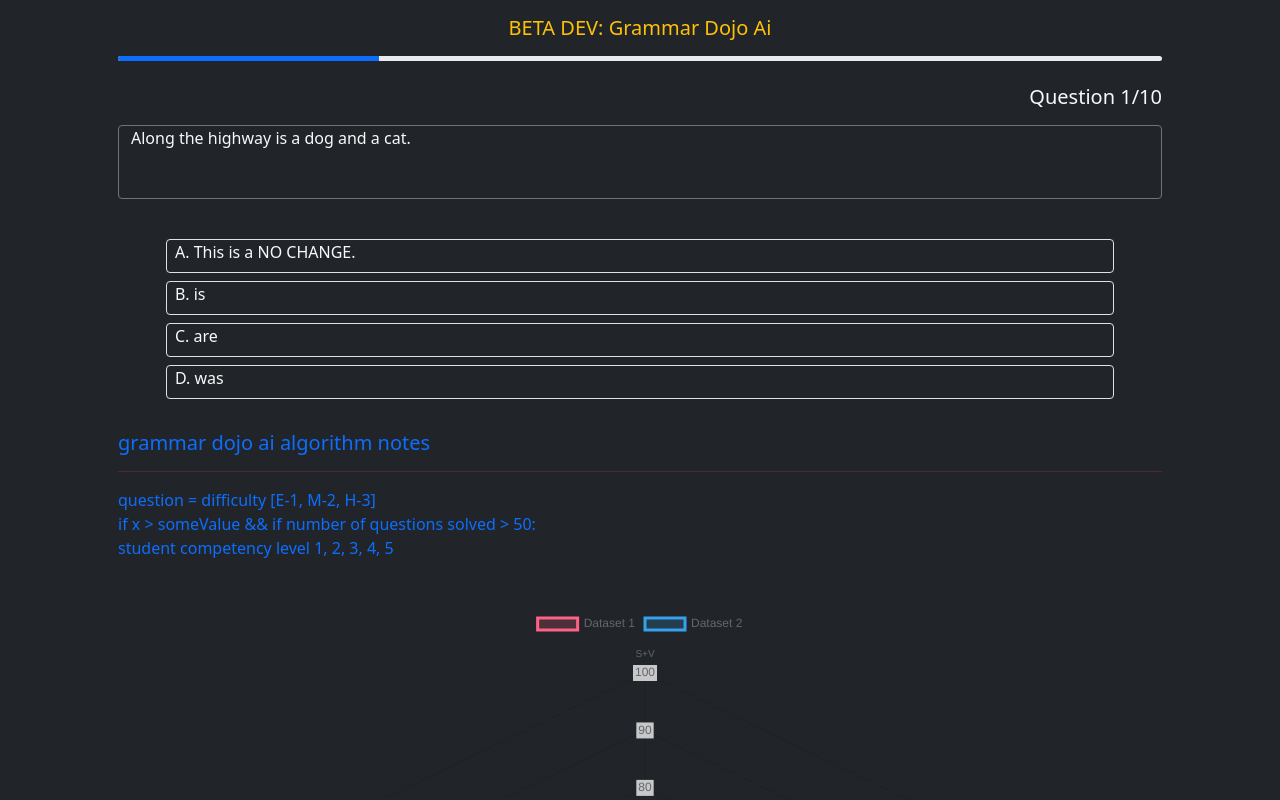
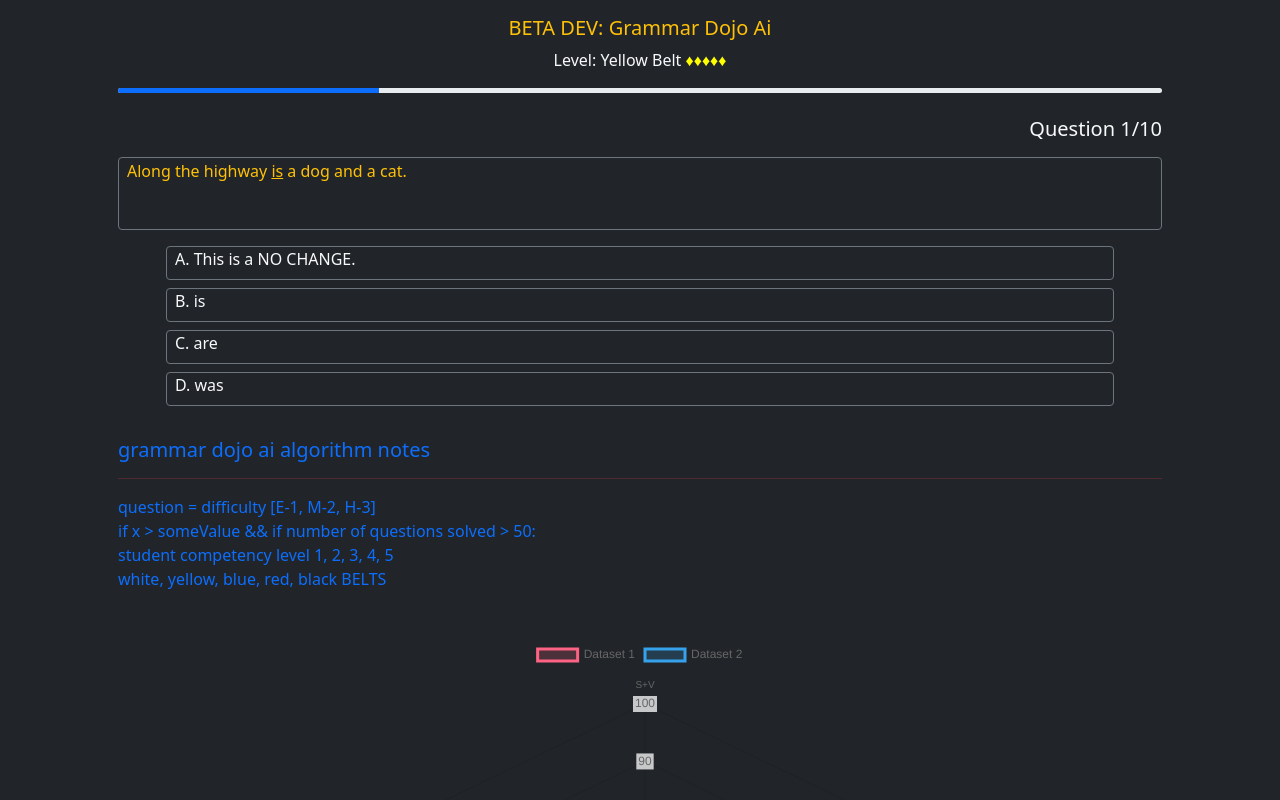
Before and after one commit to turbonium335i/evo3wstatic, a plain HTML site: page grammar.html in a window 1280 px wide. Shown: the top 800 px of the page. Drawn offline with nearby package versions, Linux system fonts and the light colour scheme.

Commit message:
dojo link belt

```diff
--- a/grammar.html
+++ b/grammar.html
@@ -17,6 +17,8 @@
         <div class="text-center m-3">
 
             <h5 class="text-warning">BETA DEV: Grammar Dojo Ai</h5>
+            Level: Yellow Belt <span style="color:yellow">&diams;&diams;&diams;&diams;&diams;</span>
+
         </div>
 
         <div class="progress" style="height: 5px;">
@@ -25,17 +27,18 @@
         </div>
         <br>
         <div class="h5 text-end">Question 1/10</div>
-        <div class="container border border-secondary rounded my-3 pb-5 ">
+        <div class="container border border-secondary rounded my-3 p-1 ps-2 pb-5 text-warning h6 ">
 
-            Along the highway is a dog and a cat.
+            Along the highway <u>is</u> a dog and a cat.
 
         </div>
-        <br>
 
-        <div class=" border rounded mb-2 mx-lg-5 pb-2 ps-2" id="a">A. This is a NO CHANGE.</div>
-        <div class=" border rounded mb-2 mx-lg-5 pb-2 ps-2" id="b">B. is</div>
-        <div class=" border rounded mb-2 mx-lg-5 pb-2 ps-2" id="c">C. are</div>
-        <div class=" border rounded mb-2 mx-lg-5 pb-2 ps-2" id="d">D. was</div>
+
+        <div class=" border border-secondary rounded mb-2 mx-lg-5 pb-2 ps-2" id="a" style="cursor:pointer;">A. This is a
+            NO CHANGE.</div>
+        <div class=" border border-secondary rounded mb-2 mx-lg-5 pb-2 ps-2" id="b" style="cursor:pointer;">B. is</div>
+        <div class=" border border-secondary rounded mb-2 mx-lg-5 pb-2 ps-2" id="c" style="cursor:pointer;">C. are</div>
+        <div class=" border border-secondary rounded mb-2 mx-lg-5 pb-2 ps-2" id="d" style="cursor:pointer;">D. was</div>
 
 
         <div class="text-primary">
@@ -48,6 +51,8 @@
 
             <br>
             student competency level 1, 2, 3, 4, 5
+            <br>
+            white, yellow, blue, red, black BELTS
 
 
 
```
